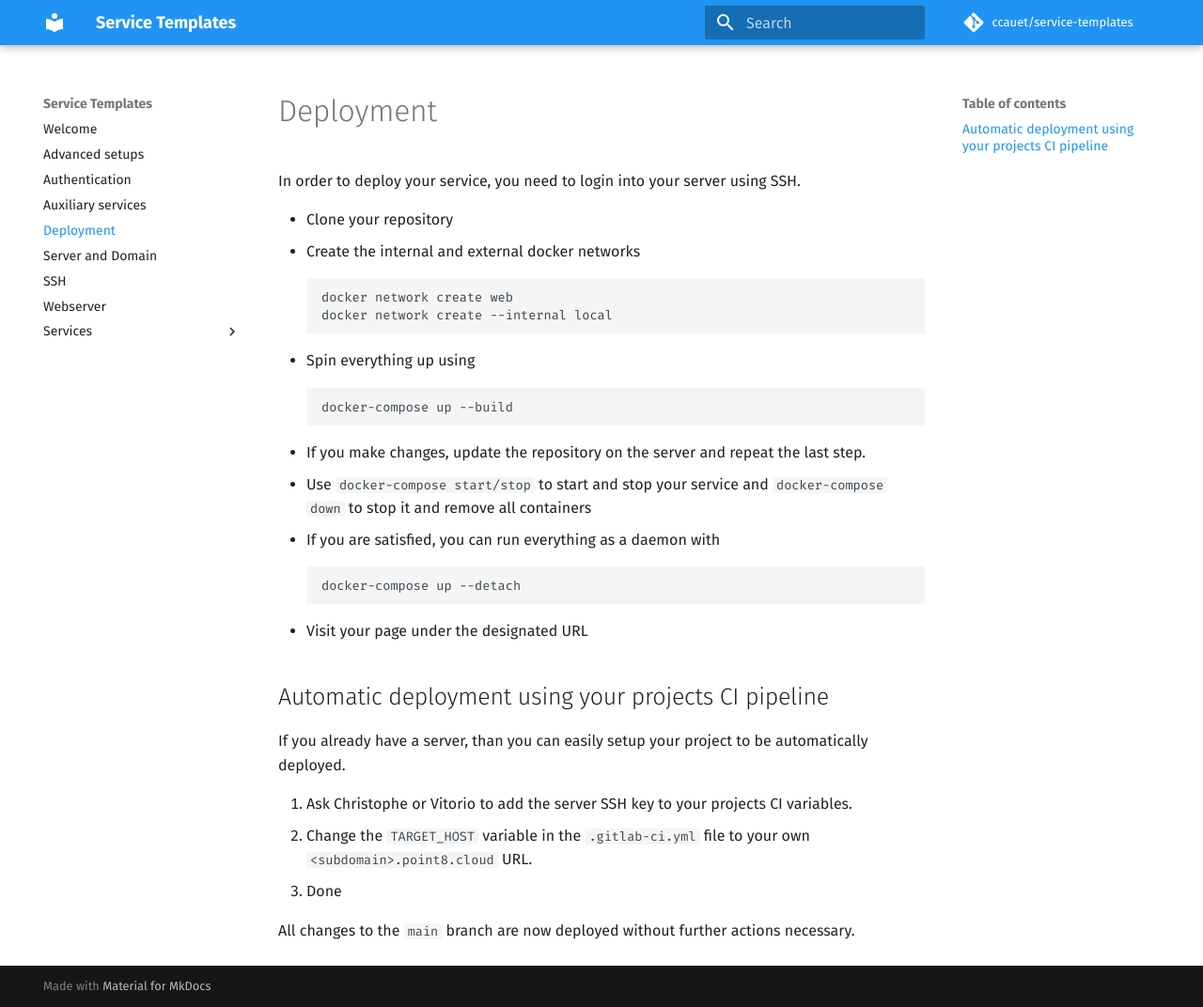
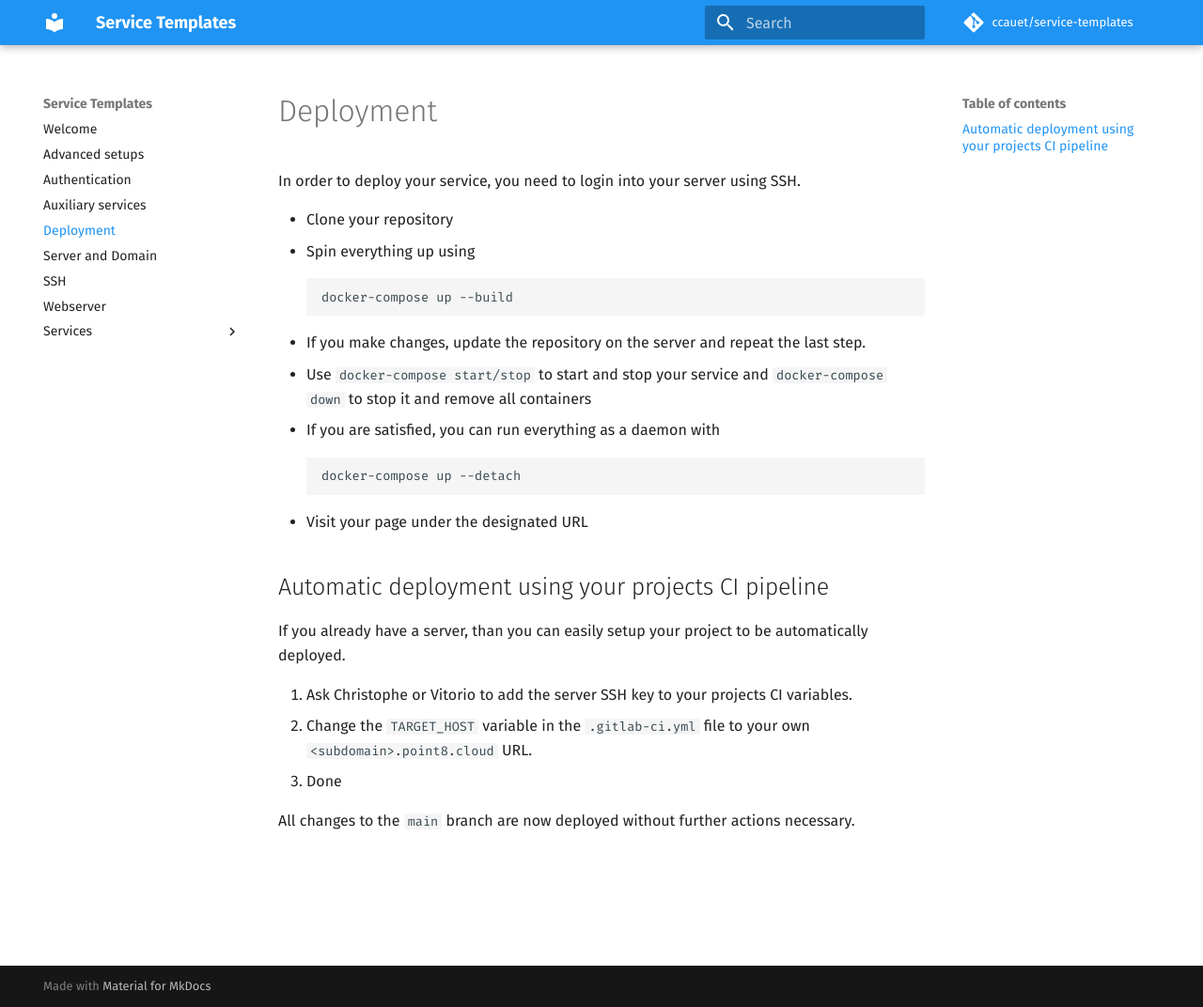
Before and after one commit to point8/service-templates, an MkDocs documentation site: the page built from docs/content/deployment.md, in a window 1280 px wide and 1072 px high. Shown: the whole window at 94% size. Built offline with MkDocs 1.6.1 and Material for MkDocs 9.7.7, drawn with Linux system fonts in a browser that asks for light colours.

Commit message:
Update docs

````diff
--- a/docs/content/deployment.md
+++ b/docs/content/deployment.md
@@ -3,11 +3,6 @@
 In order to deploy your service, you need to login into your server using SSH.
 
 * Clone your repository
-* Create the internal and external docker networks
-    ```
-    docker network create web
-    docker network create --internal local
-    ```
 * Spin everything up using
     ```
     docker-compose up --build
````
Also changed, not shown: docs/content/index.md (+1 -1 lines).
